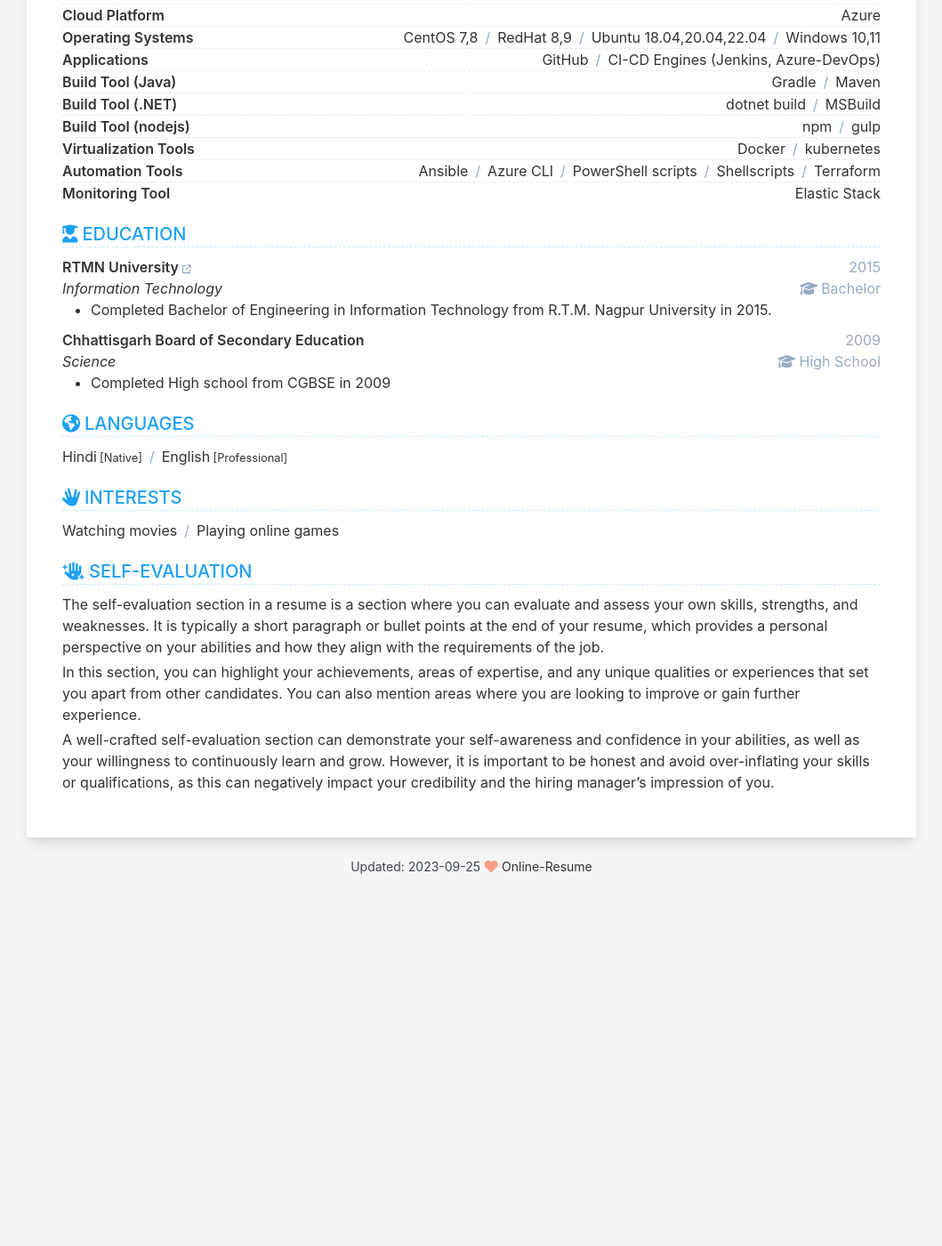
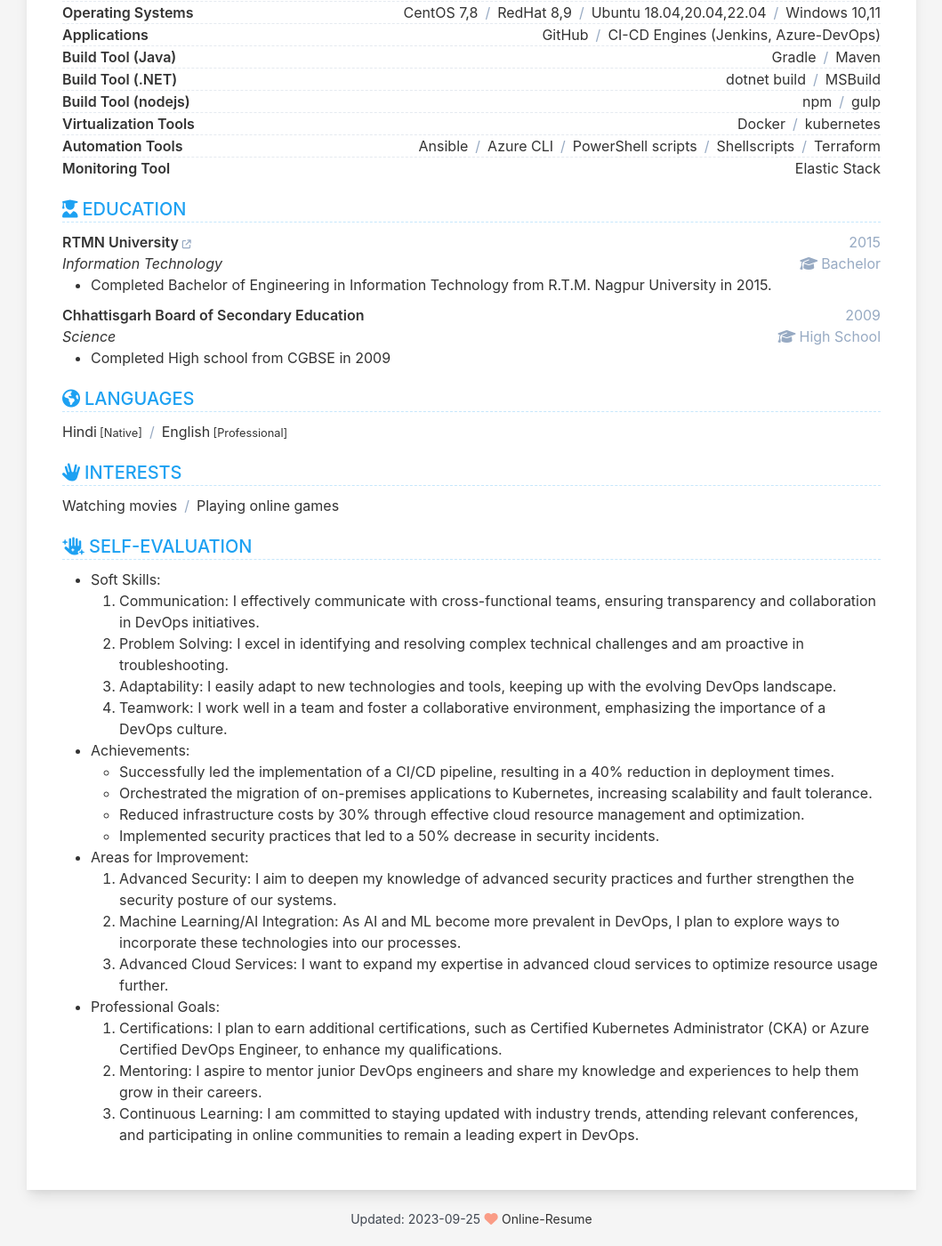
Before and after one commit to Raskinn/Resume, a Jekyll site: the page built from index.html, in a window 1280 px wide and 1400 px high, scrolled down 989 px. Shown: the whole window at 89% size, without its empty margins (110-1169 px from the left). Built offline with Jekyll 4.4.1, drawn with Linux system fonts in a browser that asks for light colours; before the commit the page ends 1993 px from its top, so only the background shows below that; some of the changed text lies outside the part shown.

Commit message:
Updated Resume

```diff
--- a/_data/data.yml
+++ b/_data/data.yml
@@ -83,9 +83,10 @@ profile:
   order: 1
   title: Profile
   description: |
-    The profile section in a resume is a brief summary of the applicant's skills, qualifications, and experience. The purpose of this section is to provide a snapshot of the applicant's professional background and highlight their most relevant accomplishments and strengths. It may include information such as the applicant's career objectives, years of experience, areas of expertise, and key achievements.
-
-    A well-crafted profile section can help to grab the attention of potential employers and encourage them to read on and learn more about the applicant's qualifications and experience.
+      As a DevOps Engineer with 3.4 years of experience, I am dedicated to optimizing software development, deployments, and
+      IT operations for organizations. My expertise lies in automating workflows, ensuring system reliability, and
+      implementing best practices to enhance collaboration between development and operations teams. I excel in managing
+      cloud infrastructure, orchestrating containers, and implementing CI/CD pipelines for efficient and secure software delivery.
 
 experience:
   show: true
@@ -101,7 +102,7 @@ experience:
       role: DevOps Engineer
       location: Pune
       description: |
-        Key responsibilities and achievements in the company.
+        Key Roles and Responsibilities in the company.
         + Having 3.4+ years of Experience as a DevOps Engineer for deploying Applications based on various technologies.
         + Providing 24x7 support for development environment servers in all the regions.
         + Having experience in CI-CD pipelines formarly known as Build and Release activities.
@@ -382,11 +383,28 @@ evaluation:
   order: 7
   title: Self-evaluation
   description: |
-    The self-evaluation section in a resume is a section where you can evaluate and assess your own skills, strengths, and weaknesses. It is typically a short paragraph or bullet points at the end of your resume, which provides a personal perspective on your abilities and how they align with the requirements of the job.
 
-    In this section, you can highlight your achievements, areas of expertise, and any unique qualities or experiences that set you apart from other candidates. You can also mention areas where you are looking to improve or gain further experience.
+    - Soft Skills:
+        1. Communication: I effectively communicate with cross-functional teams, ensuring transparency and collaboration in DevOps initiatives.
+        2. Problem Solving: I excel in identifying and resolving complex technical challenges and am proactive in troubleshooting.
+        3. Adaptability: I easily adapt to new technologies and tools, keeping up with the evolving DevOps landscape.
+        4. Teamwork: I work well in a team and foster a collaborative environment, emphasizing the importance of a DevOps culture.
 
-    A well-crafted self-evaluation section can demonstrate your self-awareness and confidence in your abilities, as well as your willingness to continuously learn and grow. However, it is important to be honest and avoid over-inflating your skills or qualifications, as this can negatively impact your credibility and the hiring manager's impression of you.
+    - Achievements:
+        + Successfully led the implementation of a CI/CD pipeline, resulting in a 40% reduction in deployment times.
+        + Orchestrated the migration of on-premises applications to Kubernetes, increasing scalability and fault tolerance.
+        + Reduced infrastructure costs by 30% through effective cloud resource management and optimization.
+        + Implemented security practices that led to a 50% decrease in security incidents.
+
+    - Areas for Improvement:
+        1. Advanced Security: I aim to deepen my knowledge of advanced security practices and further strengthen the security posture of our systems.
+        2. Machine Learning/AI Integration: As AI and ML become more prevalent in DevOps, I plan to explore ways to incorporate these technologies into our processes.
+        3. Advanced Cloud Services: I want to expand my expertise in advanced cloud services to optimize resource usage further.
+
+    - Professional Goals:
+        1. Certifications: I plan to earn additional certifications, such as Certified Kubernetes Administrator (CKA) or Azure Certified DevOps Engineer, to enhance my qualifications.
+        2. Mentoring: I aspire to mentor junior DevOps engineers and share my knowledge and experiences to help them grow in their careers.
+        3. Continuous Learning: I am committed to staying updated with industry trends, attending relevant conferences, and participating in online communities to remain a leading expert in DevOps.
 
 reference:
   show: false
```
